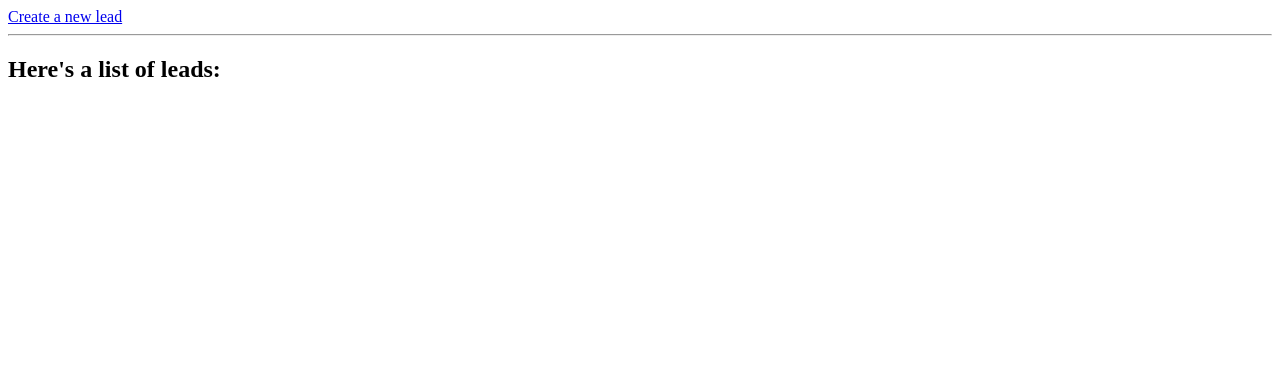
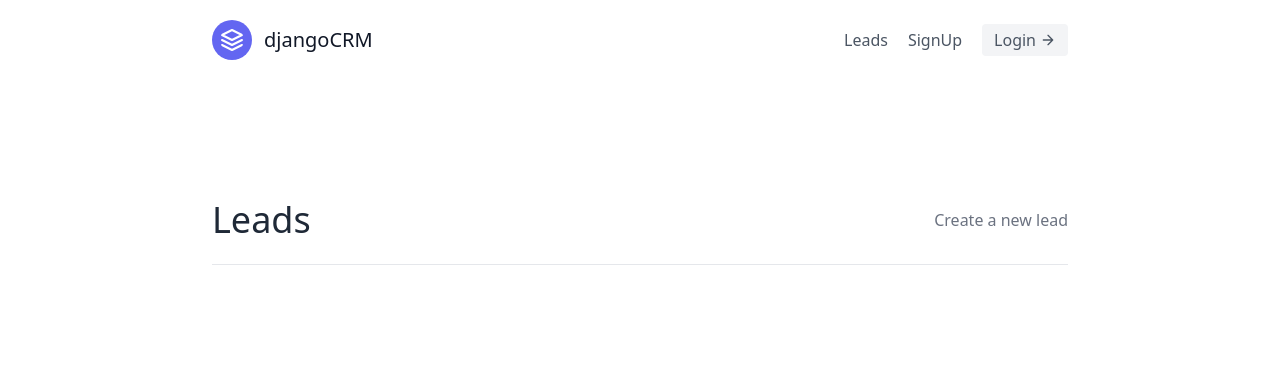
Before and after one commit to Onan-Thairu/Django-CRM, a Django app: page /leads/ in a window 1280 px wide. Shown: the top 384 px of the page. Run offline with Django 3.2, Linux system fonts and the light colour scheme; data that the repository does not hold is empty.

Commit message:
Add tailwind css to our templates

```diff
--- a/djangoCRM/urls.py
+++ b/djangoCRM/urls.py
@@ -1,7 +1,9 @@
 from django.contrib import admin
 from django.urls import path, include
+from leads.views import landing_page
 
 urlpatterns = [
     path('admin/', admin.site.urls),
+    path('', landing_page, name="landing-page"),
     path('leads/', include('leads.urls', namespace="leads")),
 ]
--- a/leads/templates/leads/lead_list.html
+++ b/leads/templates/leads/lead_list.html
@@ -1,14 +1,44 @@
 {% extends "base.html" %}
 
 {% block content %}
-    <a href="{% url 'leads:lead-create' %}">Create a new lead</a>
-    <hr />
-    <h2>Here's a list of leads:</h2>
 
-    {% for lead in leads %}
-        <div class="lead">
-            <a href="{% url 'leads:lead-detail' lead.pk %}">{{ lead.first_name }} {{ lead.last_name }}</a>. Age: {{ lead.age }}
+<section class="text-gray-600 body-font">
+    <div class="container px-5 py-24 mx-auto flex flex-wrap">
+        <div class="w-full mb-6 py-6 flex justify-between items-center border-b border-gray-200">
+          <div>
+            <h1 class="text-4xl text-gray-800">Leads</h1>
+          </div>
+          <div>
+            <a class="text-gray-500 hover:text-blue-500" href="{% url 'leads:lead-create' %}">Create a new lead</a>
+          </div>
         </div>
-    {% endfor %}
-
+      <div class="flex flex-wrap -m-4">
+        {% for lead in leads %}
+        <div class="p-4 lg:w-1/2 md:w-full">
+          <div class="flex border-2 rounded-lg border-gray-200 border-opacity-50 p-8 sm:flex-row flex-col">
+            <div class="w-16 h-16 sm:mr-8 sm:mb-0 mb-4 inline-flex items-center justify-center rounded-full bg-indigo-100 text-indigo-500 flex-shrink-0">
+              <svg fill="none" stroke="currentColor" stroke-linecap="round" stroke-linejoin="round" stroke-width="2" class="w-8 h-8" viewBox="0 0 24 24">
+                <path d="M22 12h-4l-3 9L9 3l-3 9H2"></path>
+              </svg>
+            </div>
+            <div class="flex-grow">
+              <h2 class="text-gray-900 text-lg title-font font-medium mb-3">
+                  {{ lead.first_name }} {{ lead.last_name }}
+              </h2>
+              <p class="leading-relaxed text-base">
+                  Blue bottle crucifix vinyl post-ironic four dollar toast vegan taxidermy. Gastropub indxgo juice poutine.
+                </p>
+              <a href="{% url 'leads:lead-detail' lead.pk %}" class="mt-3 text-indigo-500 inline-flex items-center">
+                  View this lead
+                <svg fill="none" stroke="currentColor" stroke-linecap="round" stroke-linejoin="round" stroke-width="2" class="w-4 h-4 ml-2" viewBox="0 0 24 24">
+                  <path d="M5 12h14M12 5l7 7-7 7"></path>
+                </svg>
+              </a>
+            </div>
+          </div>
+        </div>
+        {% endfor %}
+      </div>
+    </div>
+  </section>
 {% endblock content %}
--- a/leads/views.py
+++ b/leads/views.py
@@ -1,6 +1,9 @@
 from django.shortcuts import render, redirect
 from .models import Lead
 from .forms import LeadForm, LeadModelForm
+
+def landing_page(request):
+    return render(request, "landing.html")
 
 def lead_list(request):
     leads = Lead.objects.all()
--- a/templates/base.html
+++ b/templates/base.html
@@ -4,20 +4,14 @@
     <meta charset="UTF-8">
     <meta name="viewport" content="width=device-width, initial-scale=1.0">
     <title>DjangoCRM</title>
-    <style>
-        .lead {
-            padding-top: 10px;
-            padding-bottom: 10px;
-            padding-left: 6px;
-            padding-right: 6px;
-            margin-top: 10px;
-            background-color: #f6f6f6;
-            width: 100%;
-        }
-    </style>
+    <link href="https://unpkg.com/tailwindcss@^2/dist/tailwind.min.css" rel="stylesheet">
 </head>
 <body>
-    {% block content %}
-    {% endblock content %}
+    <div class="max-w-4xl mx-auto">
+        {% include "navbar.html" %}
+        {% block content %}
+        {% endblock content %}
+    </div>
+    {% include "scripts.js" %}
 </body>
 </html>
--- /dev/null
+++ b/templates/navbar.html
@@ -0,0 +1,21 @@
+<header class="text-gray-600 body-font">
+    <div class="container mx-auto flex flex-wrap p-5 flex-col md:flex-row items-center">
+      <a class="flex title-font font-medium items-center text-gray-900 mb-4 md:mb-0">
+        <svg xmlns="http://www.w3.org/2000/svg" fill="none" stroke="currentColor" stroke-linecap="round" stroke-linejoin="round" stroke-width="2" class="w-10 h-10 text-white p-2 bg-indigo-500 rounded-full" viewBox="0 0 24 24">
+          <path d="M12 2L2 7l10 5 10-5-10-5zM2 17l10 5 10-5M2 12l10 5 10-5"></path>
+        </svg>
+        <span class="ml-3 text-xl">djangoCRM</span>
+      </a>
+      <nav class="md:ml-auto flex flex-wrap items-center text-base justify-center">
+        <a href="{% url 'leads:lead-list' %}" class="mr-5 hover:text-gray-900">Leads</a>
+        <a class="mr-5 hover:text-gray-900">SignUp</a>
+
+      </nav>
+      <a href="#" class="inline-flex items-center bg-gray-100 border-0 py-1 px-3 focus:outline-none hover:bg-gray-200 rounded text-base mt-4 md:mt-0">
+        Login
+        <svg fill="none" stroke="currentColor" stroke-linecap="round" stroke-linejoin="round" stroke-width="2" class="w-4 h-4 ml-1" viewBox="0 0 24 24">
+          <path d="M5 12h14M12 5l7 7-7 7"></path>
+        </svg>
+      </a>
+    </div>
+</header>
```
Also changed, not shown: leads/templates/leads/lead_detail.html (+37 -8 lines), leads/templates/leads/lead_update.html (+33 -18 lines), templates/landing.html (added, +23 -0 lines), templates/scripts.js (added).
